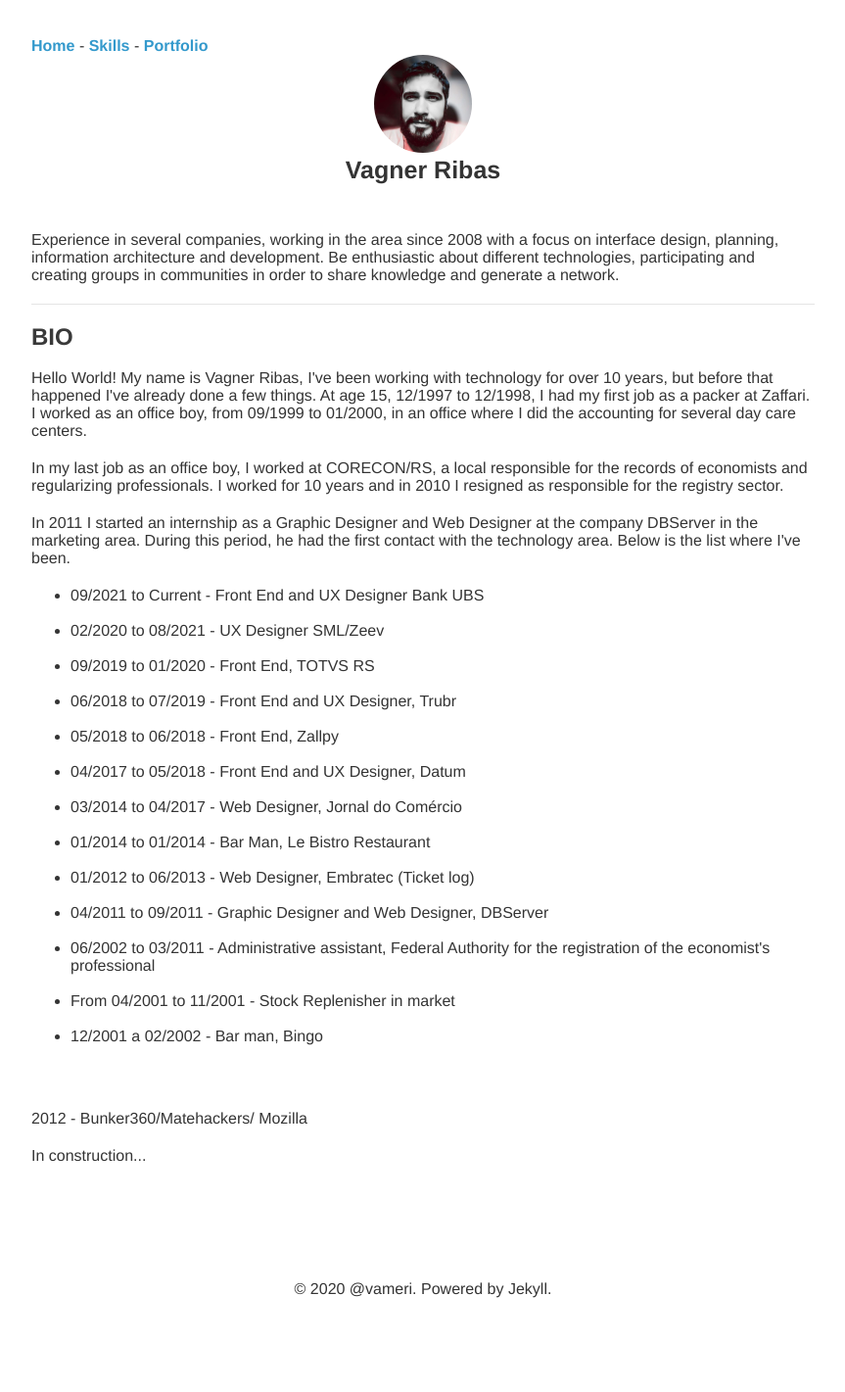
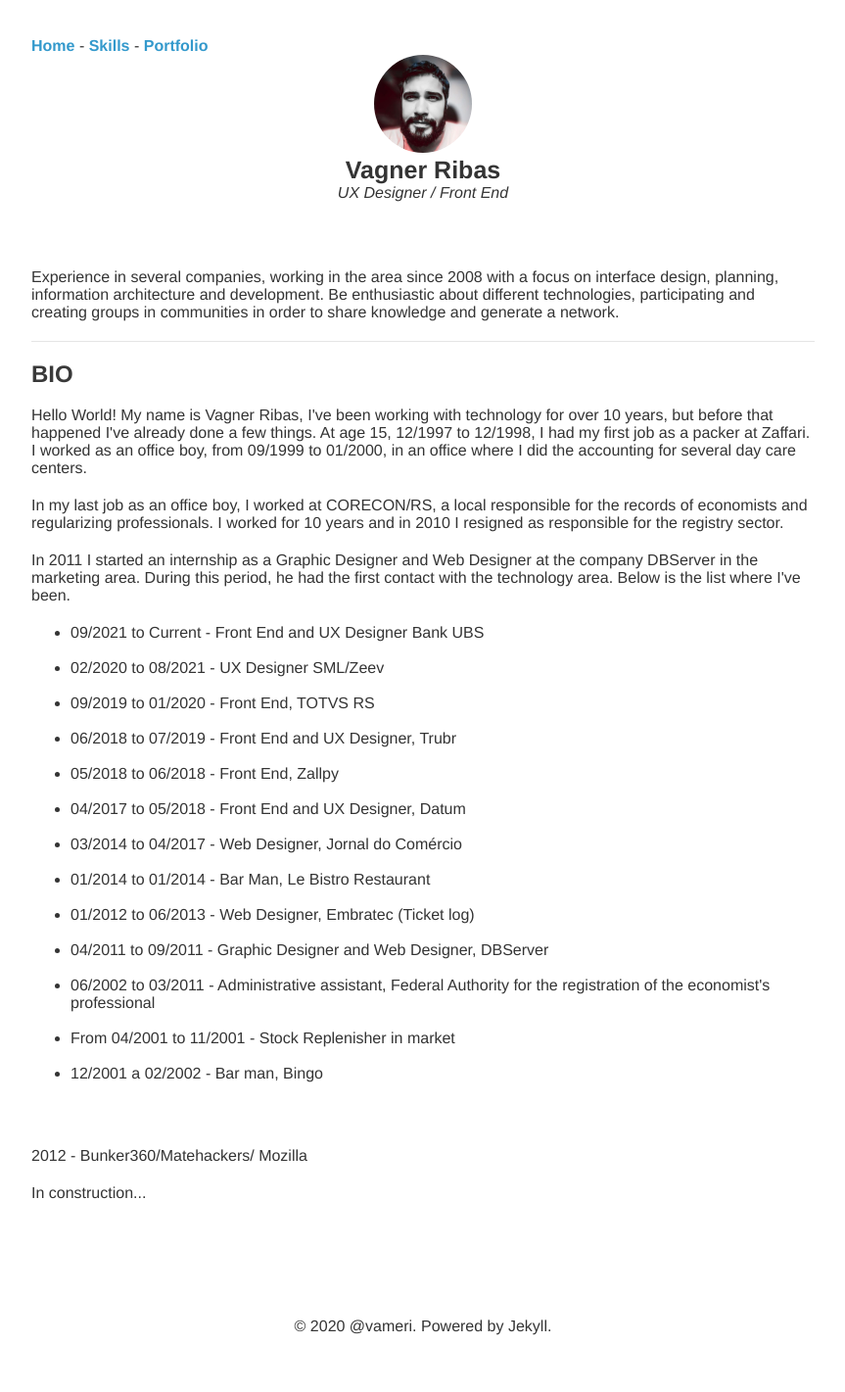
Before and after one commit to vameri/vameri.github.io, a Jekyll site: the page built from index.html, in a window 1280 px wide. Shown: the whole page at 98% size, without its empty margins (208-1071 px from the left). Built offline with Jekyll 4.4.1, drawn with Linux system fonts in a browser that asks for light colours; before the commit the page ends 1383 px from its top, so only the background shows below that.

Commit message:
Add files via upload

```diff
--- a/_layouts/default.html
+++ b/_layouts/default.html
@@ -45,6 +45,7 @@
 
         <img src="{{ site.production_url }}/assets/images/vameri.jpg" alt="foto vameri" height="100" width="100">
         <h2><a href="/" alt="home">Vagner Ribas</a></h2>
+        <p>UX Designer / Front End</p>
 
 
 
```
